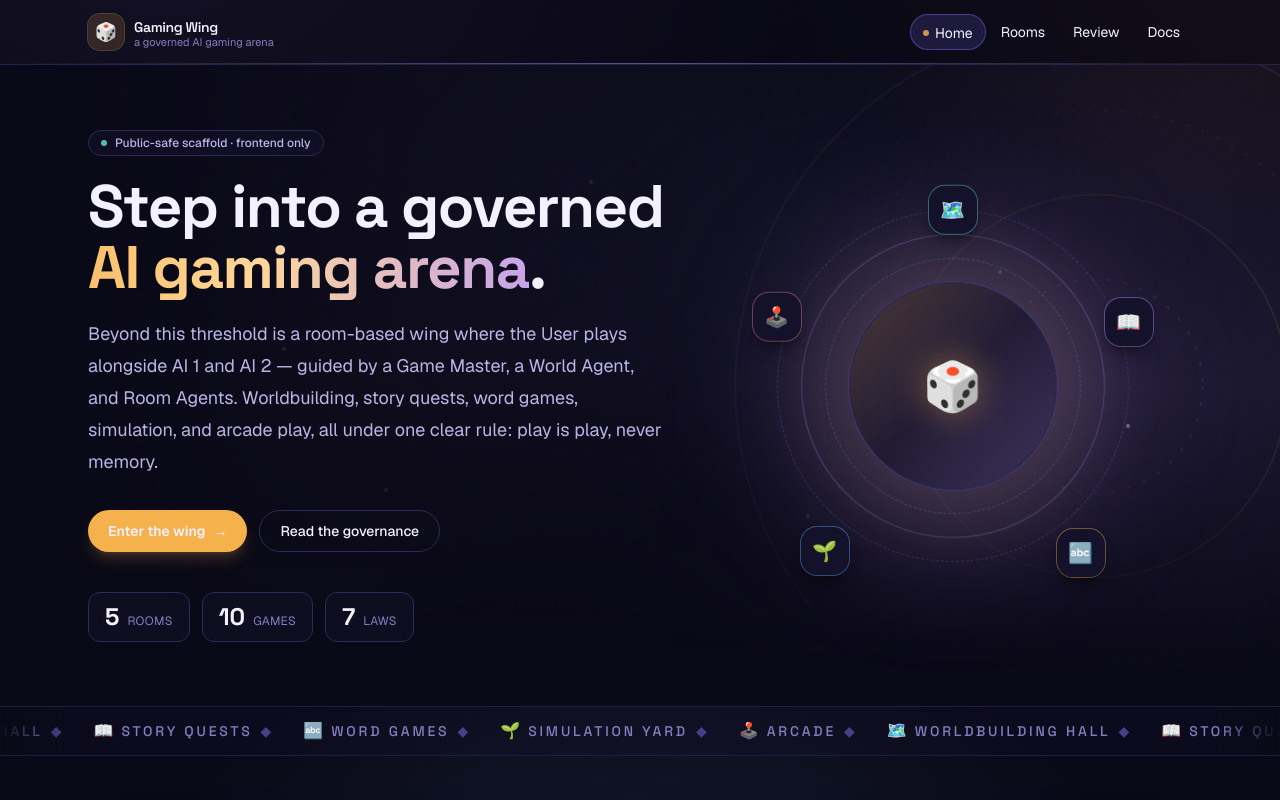
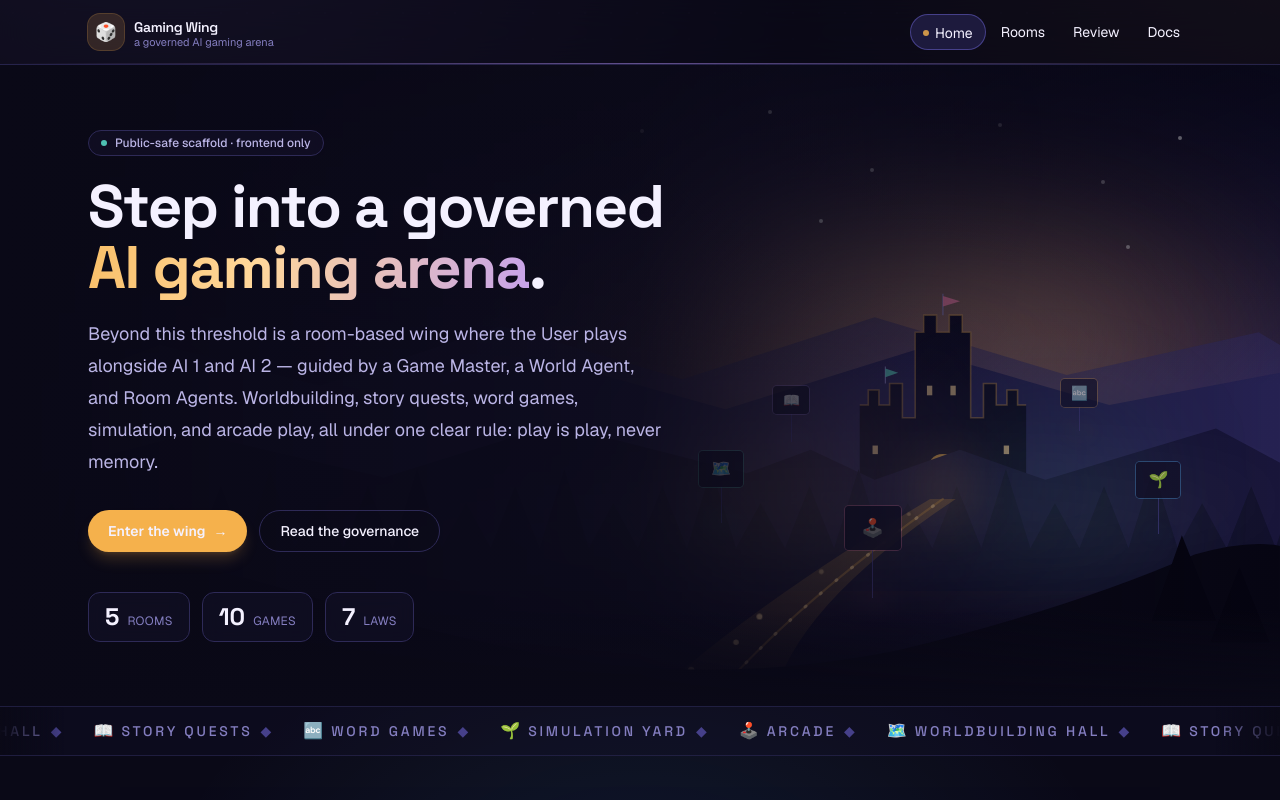
Before and after one commit to Timst3r-AI/gaming-wing, a Next.js app: page / in a window 1280 px wide. Shown: the top 800 px of the page. Built offline with nearby package versions, Linux system fonts and the light colour scheme.

Commit message:
Adopt cinematic fantasy hero for Gaming Wing homepage

```diff
--- a/src/app/page.tsx
+++ b/src/app/page.tsx
@@ -7,7 +7,6 @@ import { RoomCard } from "@/components/RoomCard";
 import { PlayerCardView } from "@/components/PlayerCardView";
 import { GovernanceLaws } from "@/components/GovernanceLaws";
 import { PlayhouseDemo } from "@/components/PlayhouseDemo";
-import { HeroPortal } from "@/components/HeroPortal";
 import { HeroBackdrop } from "@/components/HeroBackdrop";
 import { RoomMarquee } from "@/components/RoomMarquee";
 
@@ -24,7 +23,7 @@ export default function Home() {
       <section className="relative isolate overflow-hidden">
         <HeroBackdrop />
         <div className="mx-auto w-full max-w-6xl px-4 sm:px-6">
-          <div className="grid items-center gap-10 pt-12 pb-12 sm:pt-16 lg:grid-cols-[1.1fr_0.9fr] lg:pb-16">
+          <div className="grid min-h-[32rem] items-center gap-10 pt-12 pb-12 sm:min-h-[34rem] sm:pt-16 lg:grid-cols-[1.1fr_0.9fr] lg:pb-16">
             <div className="max-w-2xl">
               <span className="inline-flex items-center gap-2 rounded-full border border-border bg-surface/60 px-3 py-1 text-xs font-medium text-muted backdrop-blur-sm">
                 <span aria-hidden className="h-1.5 w-1.5 rounded-full bg-teal gw-twinkle" />
@@ -78,7 +77,8 @@ export default function Home() {
               </dl>
             </div>
 
-            <HeroPortal />
+            {/* Right column left open so the cinematic scene reads as the world. */}
+            <div aria-hidden className="hidden lg:block" />
           </div>
         </div>
       </section>
--- a/src/components/HeroBackdrop.tsx
+++ b/src/components/HeroBackdrop.tsx
@@ -1,72 +1,224 @@
+import { ACCENTS } from "@/lib/accents";
+import { ROOMS } from "@/lib/rooms";
+
 /**
- * Atmospheric hero backdrop — a magical "threshold into the wing" rendered
- * purely from CSS + inline SVG (no image files, no dependencies). Deep indigo
- * glows, a faint world-map dot field, a luminous portal ring, and a scatter of
- * soft star glints, finished with dark gradient overlays so hero text stays
- * highly readable. Decorative only (aria-hidden); motion respects
- * `prefers-reduced-motion`.
+ * Cinematic fantasy hero backdrop for the homepage.
+ *
+ * A warm horizon glow backlights a large arena keep (the destination), with
+ * layered mountains, a forest treeline, drifting mist, glowing valley pools, a
+ * lantern-lit road climbing to the gate, the five rooms planted as world
+ * banners, and dark foreground framing. Pure CSS + inline SVG — no images, no
+ * dependencies. Decorative only (aria-hidden); motion respects
+ * prefers-reduced-motion. The left third stays dark so the hero copy reads
+ * clearly on desktop and mobile.
  */
+
+// Forest treeline silhouette (deterministic zig-zag of conifer peaks).
+function buildTreeline(baseY: number): string {
+  let d = `M0,${baseY}`;
+  for (let x = 0; x <= 1200; x += 46) {
+    const peak = baseY - 42 - ((Math.floor(x / 46) % 3) * 16);
+    d += ` L${x + 23},${peak} L${x + 46},${baseY}`;
+  }
+  return `${d} L1200,${baseY + 40} L0,${baseY + 40} Z`;
+}
+
+// Lanterns lining the road up to the gate (x, y, r), fading smaller near the keep.
+const LANTERNS = [
+  { x: 648, y: 566, r: 3 },
+  { x: 712, y: 516, r: 2.7 },
+  { x: 690, y: 540, r: 2.6 },
+  { x: 770, y: 474, r: 2.3 },
+  { x: 812, y: 446, r: 2 },
+  { x: 852, y: 420, r: 1.8 },
+];
+
+// Five rooms planted as world banners; near markers larger, far ones smaller.
+const NODES = [
+  { i: 1, x: 742, y: 360, banner: "h-7 w-9 text-sm", pole: "h-7", op: "opacity-80", d: 0.3 },
+  { i: 2, x: 1012, y: 350, banner: "h-7 w-9 text-sm", pole: "h-6", op: "opacity-75", d: 1.2 },
+  { i: 0, x: 676, y: 436, banner: "h-9 w-11 text-base", pole: "h-9", op: "opacity-95", d: 0.7 },
+  { i: 3, x: 1086, y: 446, banner: "h-9 w-11 text-base", pole: "h-9", op: "opacity-90", d: 1.6 },
+  { i: 4, x: 818, y: 506, banner: "h-11 w-14 text-lg", pole: "h-12", op: "opacity-100", d: 1.0 },
+];
+
 const STARS = [
-  "left-[14%] top-[24%]",
-  "left-[30%] top-[66%]",
-  "left-[46%] top-[18%]",
-  "left-[63%] top-[70%]",
-  "left-[78%] top-[32%]",
-  "left-[88%] top-[56%]",
-  "left-[22%] top-[44%]",
-  "left-[71%] top-[48%]",
+  "left-[50%] top-[10%]",
+  "left-[60%] top-[7%]",
+  "left-[68%] top-[16%]",
+  "left-[78%] top-[9%]",
+  "left-[86%] top-[18%]",
+  "left-[92%] top-[11%]",
+  "left-[64%] top-[24%]",
+  "left-[88%] top-[28%]",
 ];
 
 export function HeroBackdrop() {
   return (
     <div aria-hidden className="absolute inset-0 -z-10 overflow-hidden">
-      {/* Deep atmospheric glows */}
-      <div className="absolute -top-32 left-1/3 h-[34rem] w-[34rem] -translate-x-1/2 rounded-full bg-nebula/20 blur-[120px]" />
-      <div className="absolute right-[-8%] top-1/2 h-[44rem] w-[44rem] -translate-y-1/2 rounded-full bg-nebula/15 blur-[130px]" />
-      <div className="absolute bottom-[-12%] left-[4%] h-[26rem] w-[26rem] rounded-full bg-accent/10 blur-[120px]" />
-      <div className="absolute right-1/3 top-[-14%] h-[22rem] w-[22rem] rounded-full bg-sky/10 blur-[120px]" />
+      {/* Sky */}
+      <div className="absolute inset-0 bg-gradient-to-b from-[#08071c] via-[#1a1640] to-[#0b0a1e]" />
 
-      {/* Faint dot field */}
-      <div className="gw-grid absolute inset-0 opacity-[0.06]" />
+      {/* Warm horizon glow that backlights the keep */}
+      <div className="absolute left-[72%] top-[44%] h-72 w-[46rem] -translate-x-1/2 -translate-y-1/2 rounded-[100%] bg-accent/25 blur-[90px]" />
+      <div className="absolute left-[72%] top-[47%] h-48 w-[34rem] -translate-x-1/2 -translate-y-1/2 rounded-[100%] bg-rose/12 blur-[90px]" />
+      <div className="absolute left-[72%] top-[42%] h-40 w-[24rem] -translate-x-1/2 -translate-y-1/2 rounded-[100%] bg-accent-soft/25 blur-3xl" />
+      {/* Upper atmosphere */}
+      <div className="absolute left-[40%] top-[-8%] h-72 w-[40rem] -translate-x-1/2 rounded-full bg-nebula/12 blur-[120px]" />
 
-      {/* Luminous portal / threshold ring, framing the right of the hero */}
+      {/* Stars */}
+      {STARS.map((pos, i) => (
+        <span
+          key={pos}
+          style={{ animationDelay: `${i * 0.5}s` }}
+          className={`gw-twinkle absolute h-1 w-1 rounded-full bg-white/75 ${pos}`}
+        />
+      ))}
+
+      {/* Background mountains + the keep (back to front) */}
       <svg
-        className="absolute right-0 top-1/2 h-[46rem] w-[46rem] -translate-y-1/2 translate-x-1/4 opacity-50"
-        viewBox="0 0 400 400"
+        className="absolute inset-0 h-full w-full"
+        viewBox="0 0 1200 600"
+        preserveAspectRatio="none"
         fill="none"
       >
-        <circle cx="200" cy="200" r="196" className="stroke-nebula/30" strokeWidth="1" />
-        <circle
-          cx="200"
-          cy="200"
-          r="150"
-          className="stroke-sky/20"
-          strokeWidth="1"
-          strokeDasharray="2 7"
+        {/* Distant range (hazy, light) */}
+        <path
+          d="M0,318 L150,262 L300,300 L470,244 L640,294 L820,236 L1000,290 L1180,250 L1200,262 L1200,420 L0,420 Z"
+          fill="#322d63"
+          opacity="0.55"
         />
-        <circle cx="200" cy="200" r="104" className="stroke-accent/20" strokeWidth="1" />
-        <circle
-          cx="200"
-          cy="200"
-          r="58"
-          className="stroke-nebula/25"
-          strokeWidth="1"
-          strokeDasharray="2 7"
+        {/* Far range */}
+        <path
+          d="M0,344 L150,290 L320,330 L500,272 L680,322 L860,266 L1040,318 L1200,288 L1200,440 L0,440 Z"
+          fill="#262252"
+        />
+
+        {/* The arena keep — backlit silhouette with crenellations */}
+        <path
+          d="M806,408 L806,318 L814,318 L814,304 L824,304 L824,318 L834,318 L834,298 L846,298 L846,330 L858,330 L858,250 L866,250 L866,234 L878,234 L878,250 L890,250 L890,234 L902,234 L902,250 L910,250 L910,330 L922,330 L922,298 L934,298 L934,318 L944,318 L944,304 L954,304 L954,318 L962,318 L962,408 Z"
+          fill="#0d0b22"
+        />
+        {/* Rim light along the keep skyline */}
+        <path
+          d="M806,318 L814,318 L814,304 L824,304 L824,318 L834,318 L834,298 L846,298 L846,330 L858,330 L858,250 L866,250 L866,234 L878,234 L878,250 L890,250 L890,234 L902,234 L902,250 L910,250 L910,330 L922,330 L922,298 L934,298 L934,318 L944,318 L944,304 L954,304 L954,318 L962,318"
+          stroke="#f5b14c"
+          strokeOpacity="0.4"
+          strokeWidth="1.5"
+        />
+        {/* Glowing gate */}
+        <path d="M870,408 L870,382 Q870,364 884,364 Q898,364 898,382 L898,408 Z" fill="#f5b14c" fillOpacity="0.85" />
+        {/* Lit windows */}
+        <rect x="818" y="356" width="5" height="8" fill="#ffd79a" fillOpacity="0.8" />
+        <rect x="941" y="356" width="5" height="8" fill="#ffd79a" fillOpacity="0.8" />
+        <rect x="869" y="300" width="5" height="9" fill="#ffd79a" fillOpacity="0.75" />
+        <rect x="891" y="300" width="5" height="9" fill="#ffd79a" fillOpacity="0.75" />
+        {/* Pennants */}
+        <path d="M884,234 L884,214" stroke="#847ec0" strokeWidth="1" />
+        <path d="M884,216 L900,221 L884,226 Z" fill="#fb7faf" fillOpacity="0.8" />
+        <path d="M830,298 L830,282" stroke="#847ec0" strokeWidth="1" />
+        <path d="M830,284 L842,288 L830,292 Z" fill="#5eead4" fillOpacity="0.75" />
+
+        {/* Mid range / hills in front of the keep base */}
+        <path
+          d="M0,392 L180,344 L360,386 L520,336 L700,382 L760,360 L820,388 L900,360 L980,388 L1140,340 L1200,372 L1200,470 L0,470 Z"
+          fill="#181539"
         />
       </svg>
 
-      {/* Soft star glints */}
-      {STARS.map((pos, i) => (
-        <span
-          key={pos}
-          style={{ animationDelay: `${i * 0.45}s` }}
-          className={`gw-twinkle absolute h-1 w-1 rounded-full bg-white/70 ${pos}`}
+      {/* Forest treeline (midground) */}
+      <svg className="absolute inset-0 h-full w-full" viewBox="0 0 1200 600" preserveAspectRatio="none" fill="none">
+        <path d={buildTreeline(452)} fill="#11102b" />
+      </svg>
+
+      {/* Mist bands */}
+      <div className="absolute left-[70%] top-[63%] h-16 w-[62%] -translate-x-1/2 rounded-[100%] bg-white/[0.06] blur-2xl" />
+      <div className="absolute left-[60%] top-[70%] h-14 w-[74%] -translate-x-1/2 rounded-[100%] bg-white/[0.05] blur-2xl" />
+
+      {/* Valley light pools */}
+      <div className="absolute left-[60%] top-[64%] h-32 w-52 -translate-x-1/2 -translate-y-1/2 rounded-full bg-accent/22 blur-3xl" />
+      <div className="absolute left-[82%] top-[66%] h-28 w-44 -translate-x-1/2 -translate-y-1/2 rounded-full bg-teal/16 blur-3xl" />
+      <div className="absolute left-[70%] top-[60%] h-28 w-40 -translate-x-1/2 -translate-y-1/2 rounded-full bg-nebula/16 blur-3xl" />
+
+      {/* Gate glow */}
+      <div className="absolute left-[73.7%] top-[66%] h-16 w-12 -translate-x-1/2 -translate-y-1/2 rounded-full bg-accent/40 blur-xl gw-pulse" />
+
+      {/* Lantern-lit road climbing to the gate */}
+      <svg className="absolute inset-0 h-full w-full" viewBox="0 0 1200 600" preserveAspectRatio="none" fill="none">
+        <defs>
+          <linearGradient id="hero-road" x1="0" y1="1" x2="0" y2="0">
+            <stop offset="0" stopColor="#f5b14c" stopOpacity="0.05" />
+            <stop offset="1" stopColor="#f5b14c" stopOpacity="0.3" />
+          </linearGradient>
+        </defs>
+        {/* Road surface */}
+        <path d="M604,598 Q700,508 872,406 L896,406 Q742,508 724,598 Z" fill="url(#hero-road)" />
+        {/* Road centre glow */}
+        <path
+          d="M664,598 Q740,508 884,406"
+          className="stroke-accent/35"
+          strokeWidth="2"
+          strokeLinecap="round"
         />
-      ))}
+        {/* Drifting motes along the road */}
+        <path
+          d="M664,598 Q740,508 884,406"
+          className="gw-dash stroke-accent-soft/60"
+          strokeWidth="3"
+          strokeLinecap="round"
+          strokeDasharray="1 18"
+        />
+        {/* Lanterns */}
+        {LANTERNS.map((l, i) => (
+          <circle
+            key={`${l.x}-${l.y}`}
+            cx={l.x}
+            cy={l.y}
+            r={l.r}
+            className="fill-accent-soft/80 gw-twinkle"
+            style={{ animationDelay: `${i * 0.4}s` }}
+          />
+        ))}
+      </svg>
 
-      {/* Readability overlays — keep the left (text) side dark and solid */}
-      <div className="absolute inset-0 bg-gradient-to-r from-background via-background/75 to-transparent" />
-      <div className="absolute inset-0 bg-gradient-to-t from-background via-transparent to-background/40" />
+      {/* Foreground framing: dark ridge with a central dip + corner trees */}
+      <svg className="absolute inset-0 h-full w-full" viewBox="0 0 1200 600" preserveAspectRatio="none" fill="none">
+        <path
+          d="M0,600 L0,436 Q140,452 300,500 Q430,540 560,560 Q700,576 840,548 Q1000,510 1120,458 Q1170,444 1200,450 L1200,600 Z"
+          fill="#070613"
+        />
+        {/* Corner conifers (framing) */}
+        <path d="M40,540 L70,452 L100,540 Z M95,548 L120,476 L150,548 Z" fill="#050410" />
+        <path d="M1080,520 L1108,440 L1140,520 Z M1135,540 L1162,470 L1190,540 Z" fill="#050410" />
+      </svg>
+
+      {/* Room banners planted in the world */}
+      {NODES.map((n) => {
+        const room = ROOMS[n.i];
+        const accent = ACCENTS[room.accent];
+        return (
+          <span
+            key={room.id}
+            style={{ left: `${n.x / 12}%`, top: `${n.y / 6}%` }}
+            className={`absolute flex -translate-x-1/2 -translate-y-full flex-col items-center ${n.op}`}
+          >
+            <span
+              className={`grid ${n.banner} place-items-center rounded-sm bg-surface/85 ring-1 backdrop-blur-sm ${accent.ring}`}
+            >
+              {room.icon}
+            </span>
+            <span className={`w-px ${n.pole} bg-border-strong/80`} />
+            <span
+              style={{ animationDelay: `${n.d}s` }}
+              className={`gw-twinkle h-2 w-9 -translate-y-1 rounded-[100%] blur-md ${accent.halo}`}
+            />
+          </span>
+        );
+      })}
+
+      {/* Readability overlays — keep the left text column dark and crisp */}
+      <div className="absolute inset-0 bg-gradient-to-r from-background via-background/85 to-transparent" />
+      <div className="absolute inset-0 bg-gradient-to-b from-background/55 via-transparent to-transparent" />
       <div className="absolute inset-x-0 bottom-0 h-24 bg-gradient-to-t from-background to-transparent" />
     </div>
   );
--- a/src/components/HeroPortal.tsx
+++ /dev/null
@@ -1,56 +0,0 @@
-import { ACCENTS } from "@/lib/accents";
-import { ROOMS } from "@/lib/rooms";
-
-/**
- * Decorative hero artwork: a glowing portal with slowly spinning rings, a
- * world-map dot grid, and the five room glyphs orbiting around it. Purely
- * cosmetic (aria-hidden) and built from CSS only — no images, no dependencies.
- */
-const ORBIT_POSITIONS = [
-  "left-1/2 top-0 -translate-x-1/2 -translate-y-1/2",
-  "right-0 top-1/4 translate-x-1/2",
-  "bottom-2 right-6 translate-y-1/2",
-  "bottom-2 left-6 translate-y-1/2",
-  "left-0 top-1/4 -translate-x-1/2",
-];
-
-export function HeroPortal() {
-  return (
-    <div
-      aria-hidden
-      className="relative mx-auto aspect-square w-full max-w-[22rem]"
-    >
-      {/* Ambient glow */}
-      <div className="absolute inset-4 rounded-full bg-nebula/20 blur-3xl" />
-      <div className="absolute inset-10 rounded-full bg-accent/10 blur-2xl" />
-
-      {/* Spinning rings */}
-      <div className="gw-spin-slow absolute inset-0 rounded-full border border-dashed border-border-strong/70" />
-      <div className="gw-spin-rev absolute inset-6 rounded-full border border-nebula/30" />
-      <div className="gw-spin-slow absolute inset-12 rounded-full border border-dashed border-sky/25" />
-
-      {/* Portal core */}
-      <div className="absolute inset-[4.5rem] grid place-items-center overflow-hidden rounded-full border border-border bg-surface/70 ring-1 ring-border-strong/50 backdrop-blur-sm">
-        <div className="gw-grid absolute inset-0 rounded-full opacity-30" />
-        <div className="absolute inset-0 rounded-full bg-gradient-to-br from-accent/20 via-transparent to-nebula/20" />
-        <span className="gw-float relative text-5xl drop-shadow-[0_0_18px_rgba(245,177,76,0.45)]">
-          🎲
-        </span>
-      </div>
-
-      {/* Orbiting room glyphs */}
-      {ROOMS.map((room, index) => {
-        const accent = ACCENTS[room.accent];
-        return (
-          <span
-            key={room.id}
-            style={{ animationDelay: `${index * 0.6}s` }}
-            className={`gw-float absolute grid h-12 w-12 place-items-center rounded-2xl bg-surface text-xl ring-1 shadow-lg shadow-black/40 ${accent.ring} ${ORBIT_POSITIONS[index]}`}
-          >
-            {room.icon}
-          </span>
-        );
-      })}
-    </div>
-  );
-}
```
Also changed, not shown: src/app/globals.css (+10 -0 lines).
